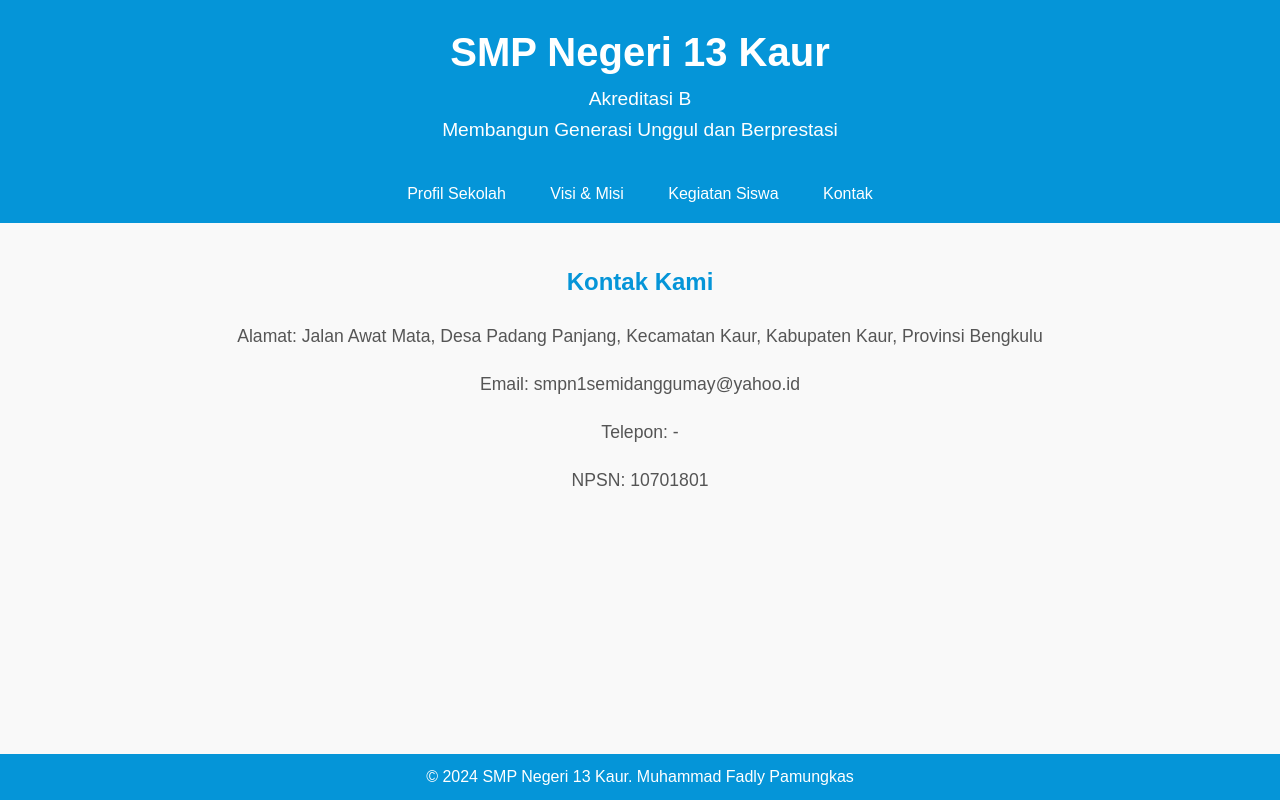
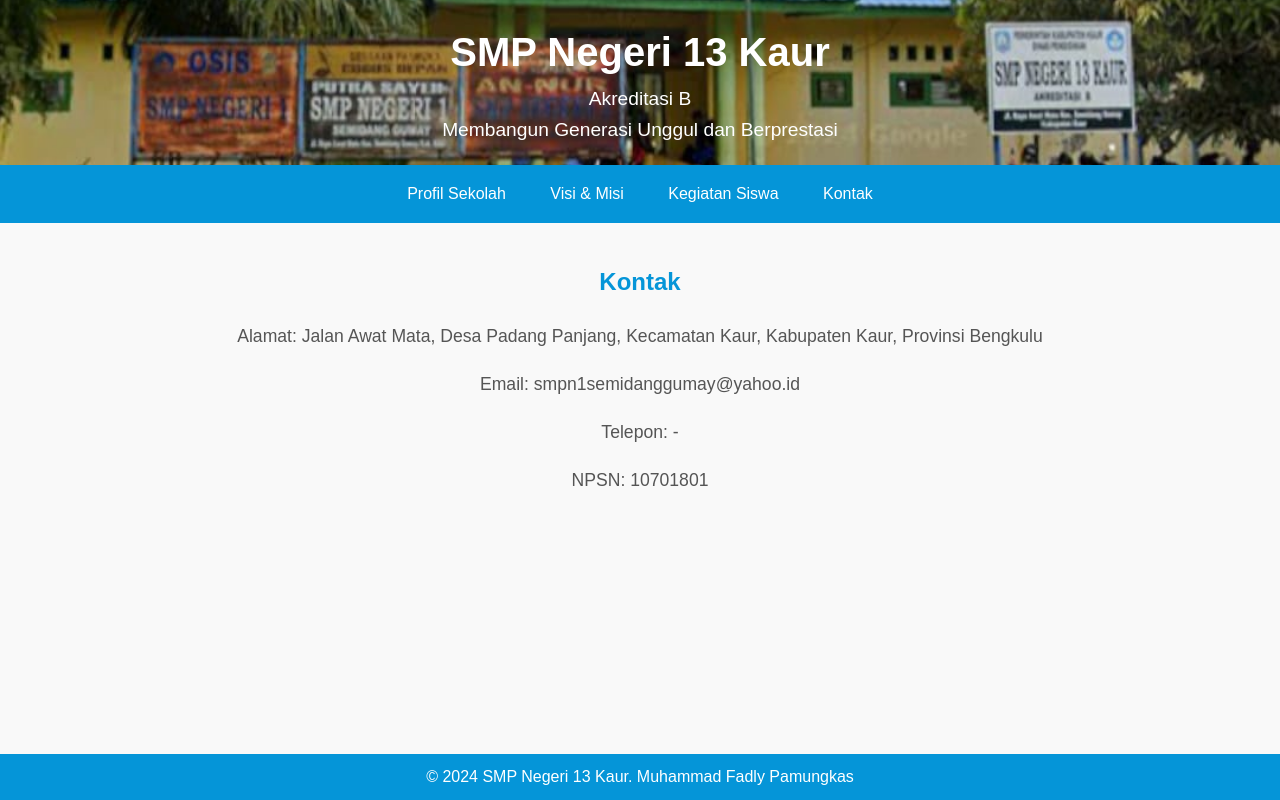
Before and after one commit to mfadly21/websmpn13kaur, a plain HTML site: page index.html in a window 1280 px wide. Both pictures are taken after a click on the button "Kontak". Drawn offline with Linux system fonts and the light colour scheme.

Commit message:
Add files via upload

```diff
--- a/index.html
+++ b/index.html
@@ -16,7 +16,7 @@
 
     <style>
         header {
-        background-image: url('background-header.jpg'); /* Ganti dengan nama file gambar Anda */
+            background-image: url('Foto 11.jpg'); /* Ganti dengan nama file gambar Anda */
             background-size: cover; /* Agar gambar menutupi seluruh header */
             background-position: center; /* Posisikan gambar di tengah */
             color: white; /* Ubah warna teks agar terlihat */
@@ -109,7 +109,7 @@
 
     <!-- Slide: Kontak -->
     <section id="kontak" class="slide">
-        <h2>Kontak Kami</h2>
+        <h2>Kontak</h2>
         <p>Alamat: Jalan Awat Mata, Desa Padang Panjang, Kecamatan Kaur, Kabupaten Kaur, Provinsi Bengkulu</p>
         <p>Email: smpn1semidanggumay@yahoo.id</p>
         <p>Telepon: -</p>
```
Also changed, not shown: Foto 11.jpg (added). Lines whose indentation alone changed are shown as unchanged.
